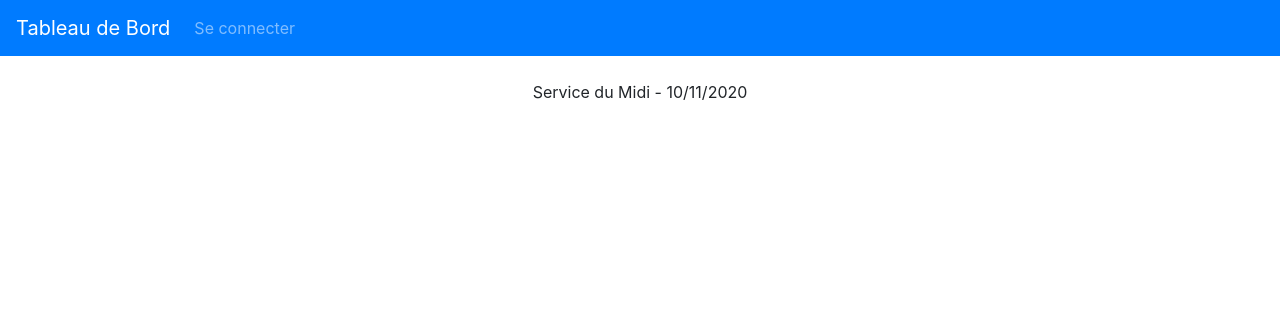
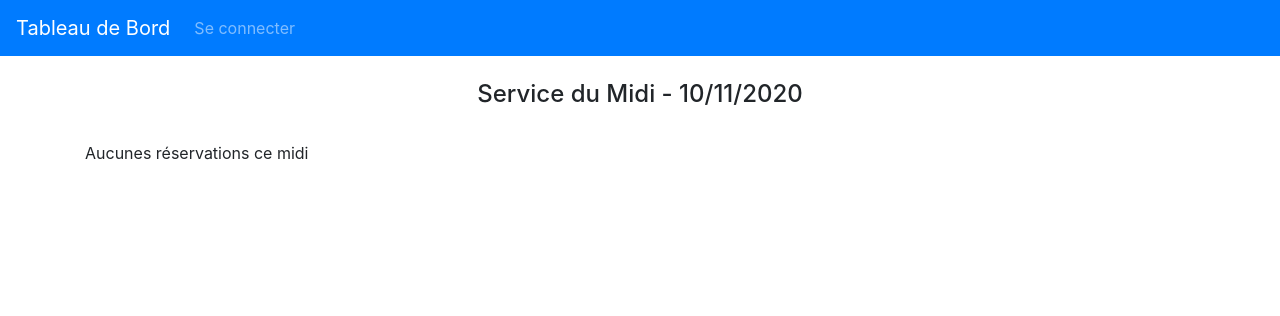
Before and after one commit to audevald/Reservation_v2, a Symfony app: template templates/admin/reservation/listDayLunch.html.twig in a window 1280 px wide. Shown: the top 316 px of the page. Run offline with Twig, Linux system fonts and the light colour scheme; the template is opened without the code that fills it, so the values that code supplies are empty; some libraries are stand-ins or nearby versions.

Commit message:
fix titles

```diff
--- a/templates/admin/reservation/confirmation.html.twig
+++ b/templates/admin/reservation/confirmation.html.twig
@@ -7,7 +7,7 @@
 	<div class="container mt-4">
 		<div class="row">
 			<div class="col">
-				<h4 class="text-center">Réservations à confirmer</h4>
+				<h4 class="text-center pb-4">Réservations à confirmer</h4>
 				<ul class="list-group">
 					{% for reservation in reservations %}
 						{{ include('list_template_gestion.html.twig') }}
--- a/templates/admin/reservation/gestion.html.twig
+++ b/templates/admin/reservation/gestion.html.twig
@@ -5,7 +5,7 @@
 {% block body %}
 	{{ include('navbar.html.twig') }}
 	<div class="container mt-4">
-		<h4 class="text-center">Gestion des réservations</h4>
+		<h4 class="text-center pb-4">Gestion des réservations</h4>
 		<div class="row">
 			<div class="col-12 col-sm-9">
 				<ul class="list-group">
@@ -18,7 +18,6 @@
 				</div>
 			</div>
 			<div class="col-12 col-sm-3">
-
 				<div class="container border p-4 bg-light">
 				<h4 class="text-center">Filtrer</h4 class="text-center">
 					{{ form_start(form) }}
--- a/templates/admin/reservation/listDayLunch.html.twig
+++ b/templates/admin/reservation/listDayLunch.html.twig
@@ -5,15 +5,14 @@
 {% block body %}
 	{{ include('navbar.html.twig') }}
 	<div class="container mt-4">
-		<div class="row d-flex justify-content-center">
-			<span class="pb-4">Service du Midi -
-				{{ date('now') | date('d/m/Y') }}</span>
-		</div>
+		<h4 class="text-center pb-4">Service du Midi -
+			{{ date('now') | date('d/m/Y') }}</h4>
 		<ul class="list-group">
 			{% for reservation in reservations %}
 				{{ include('list_template_day.html.twig') }}
 			{% endfor %}
 		</ul>
+		{% if reservations | length == 0 %}Aucunes réservations ce midi{% endif %}
 		<div class="pagination d-flex justify-content-center mt-4">
 			{{ knp_pagination_render(reservations) }}
 		</div>
--- a/templates/admin/reservation/listHistory.html.twig
+++ b/templates/admin/reservation/listHistory.html.twig
@@ -5,7 +5,7 @@
 {% block body %}
 	{{ include('navbar.html.twig') }}
 	<div class="container mt-4">
-		<h4 class="text-center">Historique des réservations</h4>
+		<h4 class="text-center pb-4">Historique des réservations</h4>
 		<div class="row">
 			<div class="col-12 col-sm-9">
 				<ul class="list-group">
--- a/templates/admin/reservation/new.html.twig
+++ b/templates/admin/reservation/new.html.twig
@@ -6,7 +6,7 @@
 	{{ include('navbar.html.twig') }}
 
     <div class="container mt-4">
-        <h1>Ajouter une réservation</h1>
+        <h4 class="text-center pb-4">Ajouter une réservation</h4>
         {{ form_start(form) }}
             <div class="row">
                 <div class="col-md-4">{{ form_row(form.nb_client) }}</div>
```
Also changed, not shown: templates/admin/reservation/listDayEvening.html.twig (+3 -4 lines).
